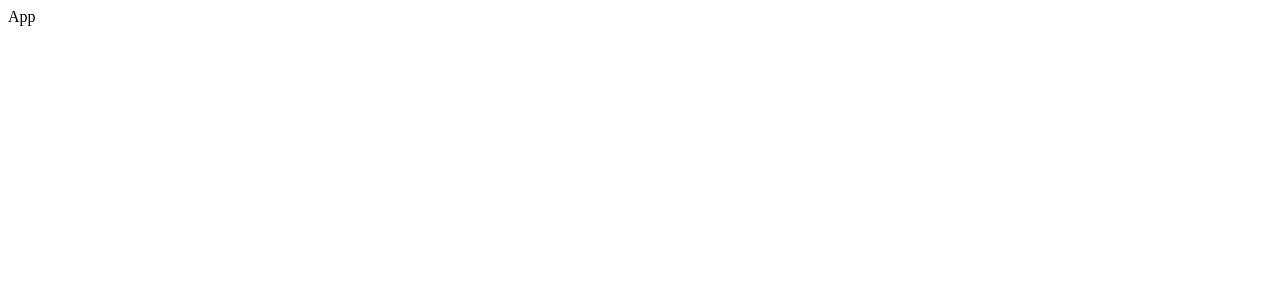
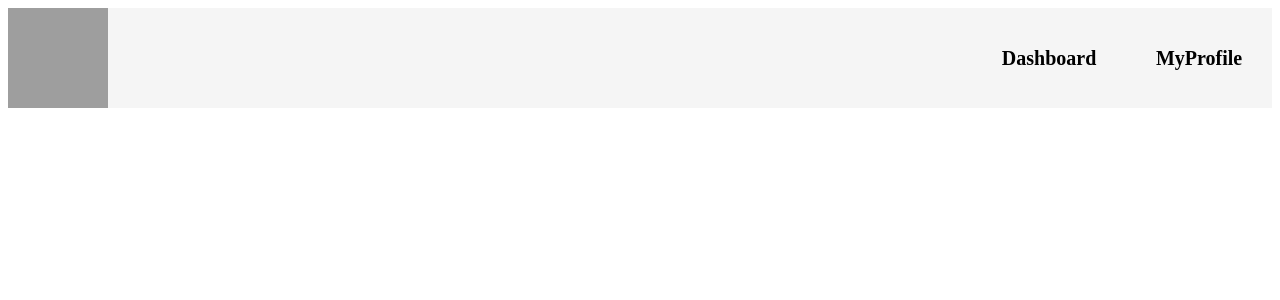
Before and after one commit to Domains18/expressa-frontend, a React (Vite) app: page / in a window 1280 px wide. Shown: the top 300 px of the page. Built offline with nearby package versions, Linux system fonts and the light colour scheme; grey boxes are pictures that could not be loaded.

Commit message:
basic UI
Signed-off-by: Domains18 <gibsonsgibson88@gmail.com>

```diff
--- a/package.json
+++ b/package.json
@@ -13,7 +13,8 @@
     "react": "^18.2.0",
     "react-dom": "^18.2.0",
     "react-icons": "^4.9.0",
-    "react-router-dom": "^6.11.2"
+    "react-router-dom": "^6.11.2",
+    "sass": "^1.62.1"
   },
   "devDependencies": {
     "@types/react": "^18.0.37",
--- a/src/App.jsx
+++ b/src/App.jsx
@@ -1,8 +1,12 @@
+//eslint-disable-next-line
 import React from 'react'
+import Nav from './components/Nav/Nav'
 
 const App = () => {
   return (
-    <div>App</div>
+    <div>
+      <Nav />
+    </div>
   )
 }
 
--- a/src/components/Nav/Nav.js
+++ b/src/components/Nav/Nav.js
@@ -1,9 +1,17 @@
 //eslint-disable-next-line
 import React from 'react'
-
+import '../../scss/Nav.scss'
 const Nav = () => {
   return (
-   <nav className=' flex-auto  sm: bg-slate-300' ></nav>
+    <nav className=' nav ' >
+      <div className="our-logo">
+        <img src="https://www.docplanner.com/img/logo-default-group-en.svg?v=1" alt="logo" />
+      </div>
+      <div className="nav-links">
+        <span className='nav-link'>Dashboard</span>
+        <span className='nav-link'>MyProfile</span>
+      </div>
+    </nav>
   )
 }
 
--- a/src/main.jsx
+++ b/src/main.jsx
@@ -7,11 +7,15 @@ import './index.css'
 //eslint-disable-next-line
 import { BrowserRouter,  Routes, Route, Link} from 'react-router-dom'
 
+
 import About from './components/About/About';
 import Contact from './components/Contact/Contact';
 import Dashboard from './components/Dashboard/Dashboard.js'
 import MyProfile from './components/Profile/MyProfile.js'
 import Error from './Pages/Error/Error.js'
+import SignUp from './settings/auth/SignUp.js'
+import Auth from './settings/auth/Auth.js'
+
 
 ReactDOM.createRoot(document.getElementById('root')).render(
   <React.StrictMode>
@@ -22,7 +26,9 @@ ReactDOM.createRoot(document.getElementById('root')).render(
         <Route path="/contact" element={<Contact/>} />
         <Route path="/dashboard" element={<Dashboard/>} />
         <Route path="/myprofile"  element={<MyProfile/>} />
-        <Route path="*" element={Error} />
+        <Route path="*" element={<Error />} />
+        <Route path="/auth" element={<Auth />} />
+        <Route path="/auth/signup" element={<SignUp />}/>
       </Routes>
     </BrowserRouter>
   </React.StrictMode>,
--- /dev/null
+++ b/src/scss/Nav.scss
@@ -0,0 +1,32 @@
+nav{
+    display: flex;
+    justify-content: space-between;
+    background-color:  #f5f5f5;
+    height: 100px;
+    .our-logo{
+        width: 100px;
+
+        img{
+            width: 100%;
+            height: 100%;
+        }
+    }
+    .nav-links{
+        display: flex;
+        justify-content: space-around;
+        width: 300px;
+        align-items: center;
+        .nav-link{
+            text-decoration: none;
+            color: #000;
+            font-weight: bold;
+            font-size: 20px;
+            transition: all 0.3s ease-in-out;
+            cursor: pointer;
+            &:hover{
+                color: #ecd086;
+                border-radius: 5px;
+            }
+        }
+    }
+}
--- /dev/null
+++ b/src/settings/auth/Auth.js
@@ -0,0 +1,10 @@
+//eslint-disable-next-line
+import React from 'react'
+import '../../scss/auth.scss'
+const Auth = () => {
+  return (
+    <div>Auth</div>
+  )
+}
+
+export default Auth
--- /dev/null
+++ b/src/settings/auth/SignUp.js
@@ -0,0 +1,10 @@
+//eslint-disable-next-line
+import React from 'react'
+
+const SignUp = () => {
+  return (
+    <div>SignUp</div>
+  )
+}
+
+export default SignUp
```
Also changed, not shown: src/scss/auth.scss (added), 1 other file (tests, documents, lock files or other folders).
